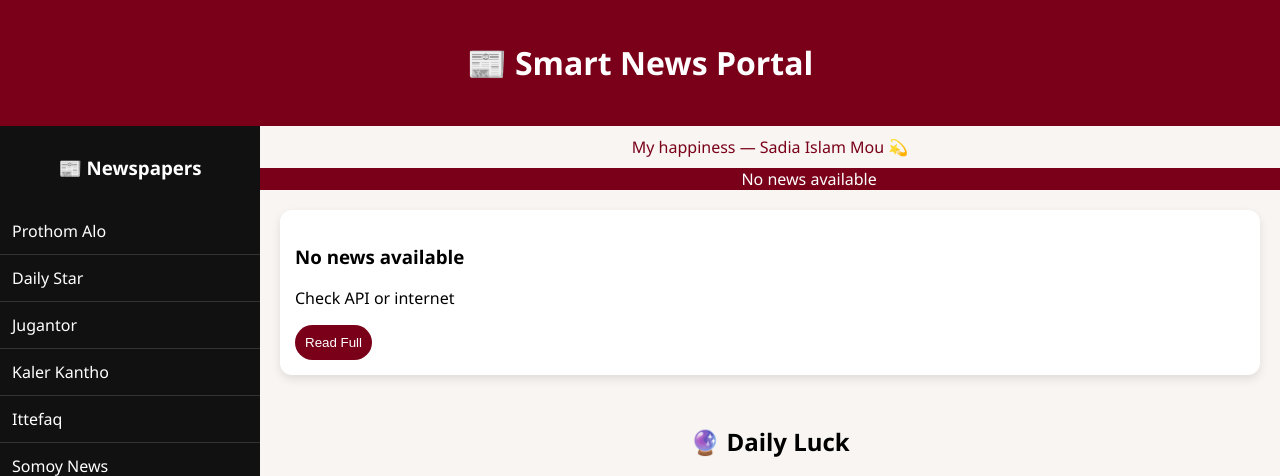
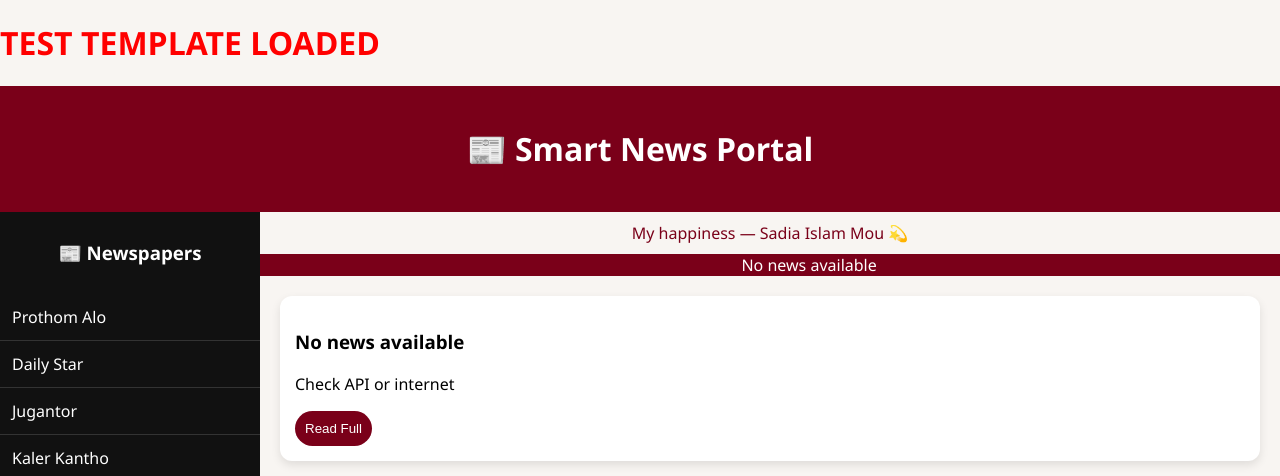
Before and after one commit to mizan918/news-ready-app, a Flask app: page / in a window 1280 px wide. Shown: the top 476 px of the page. Run offline with Flask 3, Linux system fonts and the light colour scheme; data that the repository does not hold is empty.

Commit message:
Update index.html

```diff
--- a/news_ready_app/templates/index.html
+++ b/news_ready_app/templates/index.html
@@ -3,7 +3,7 @@
 <head>
 <title>Smart News Portal</title>
 <meta name="viewport" content="width=device-width, initial-scale=1">
-
+<h1 style="color:red;">TEST TEMPLATE LOADED</h1>
 <style>
 
 body { margin:0; font-family:'Segoe UI'; background:#f8f5f2; }
```
